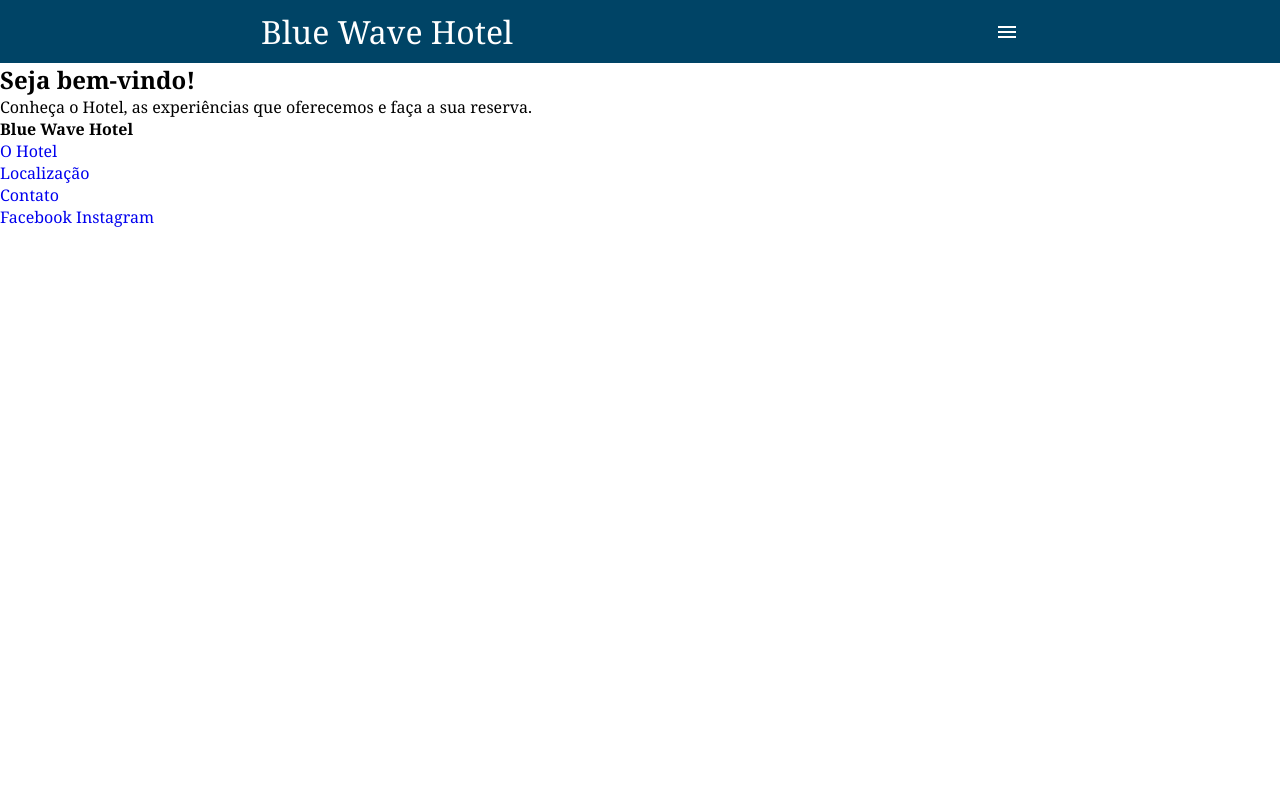
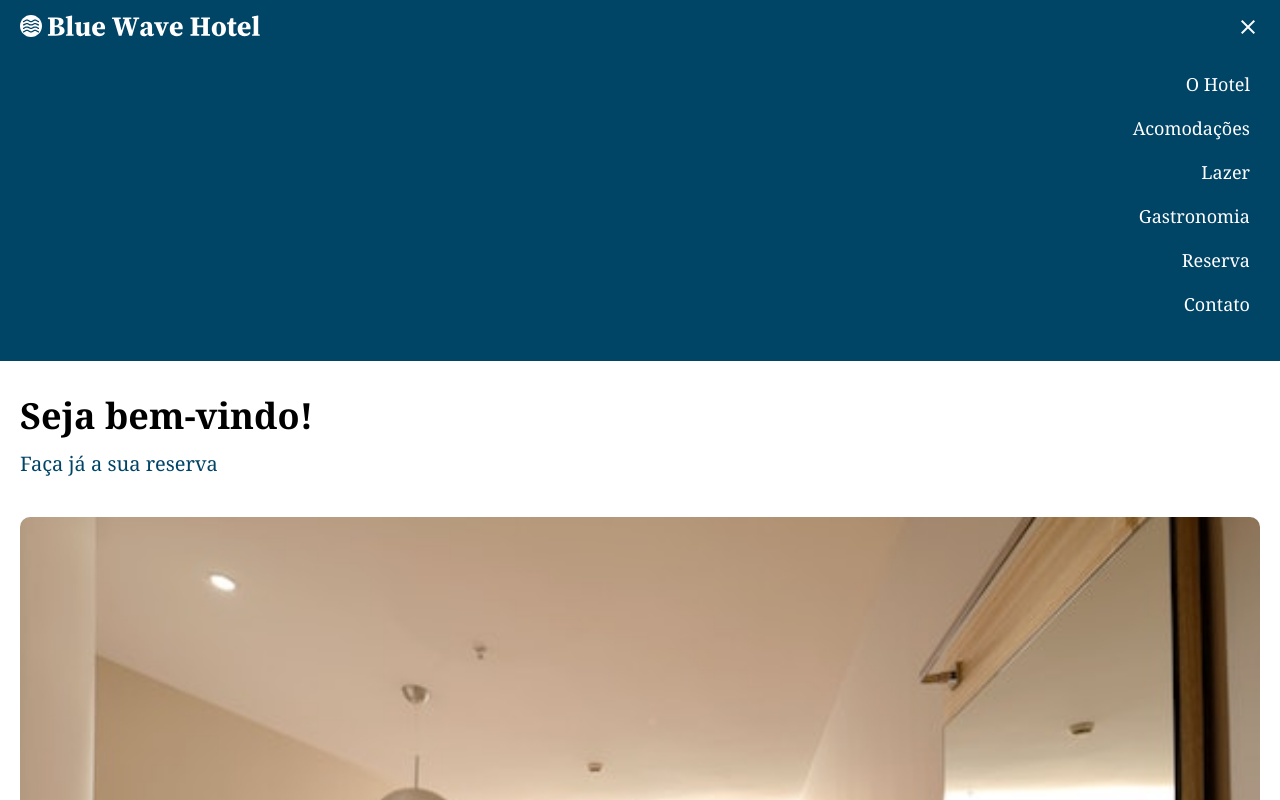
Before and after one commit to fredericompereira/projeto-hotel, a plain HTML site: page index.html in a window 1280 px wide. Both pictures are taken after a click on the element "menu". Shown: the top 800 px of the page. Drawn offline with nearby package versions, Linux system fonts and the light colour scheme; a web font is replaced by a local one.

Commit message:
Grande atualização de conteúdos e estilos

```diff
--- a/estilos/style.css
+++ /dev/null
@@ -1,74 +0,0 @@
-@charset "UTF-8";
-@import url('https://fonts.googleapis.com/css2?family=Calistoga&display=swap');
-@import url('https://fonts.googleapis.com/css2?family=Source+Serif+Pro:ital,wght@0,300;0,400;0,700;1,300;1,400;1,700&display=swap');
-
-:root {
-    --fonte-titulo: 'Calistoga', Georgia, 'Times New Roman', Times, serif;
-    --peso-titulo: 400;
-    --fonte-texto: 'Source Serif Pro', Georgia, 'Times New Roman', Times, serif;
-    --cor1: hsl(200, 100%, 10%);
-    --cor2: hsl(200, 100%, 20%);
-    --cor3: hsl(200, 100%, 30%);
-    --cor4: hsl(200, 100%, 40%);
-}
-
-* {
-    margin: 0;
-    padding: 0;
-}
-
-body {
-    font-family: var(--fonte-texto);
-}
-
-a {
-    text-decoration: none;
-}
-
-.cabecalho-site {
-    padding: 10px 20px;
-    background-color: var(--cor2);
-    display: flex;
-    flex-direction: row;
-    justify-content: space-around;
-    align-items: center;
-
-    gap: 20px 0;
-}
-
-.titulo-site {
-    font-family: var(--fonte-titulo);
-    font-size: 2em;
-    font-weight: var(--peso-titulo);
-}
-
-.link-titulo-site {
-    color: white;
-}
-
-.botao-menu {
-    color: white;
-    cursor: pointer;
-}
-
-.botao-menu.botao-fechar {
-    display: none;
-}
-
-.menu-site {
-    display: none;
-}
-
-.item-menu-site {
-    list-style-type: none;
-    font-size: 1.25em;
-    text-align: right;
-}
-
-.link-menu-site {
-    color: white;
-}
-
-.item-menu-rodape {
-    list-style-type: none;
-}
--- a/index.html
+++ b/index.html
@@ -5,47 +5,84 @@
     <meta http-equiv="X-UA-Compatible" content="IE=edge">
     <meta name="viewport" content="width=device-width, initial-scale=1.0">
     <title>Blue Wave Hotel</title>
-    <link rel="stylesheet" href="estilos/style.css">
-    <link rel="stylesheet" href="estilos/media-query.css">
+    <link rel="shortcut icon" href="images/favicon.svg" type="image/x-icon">
+    <link rel="stylesheet" href="styles/style.css">
+    <link rel="stylesheet" href="styles/media-query.css">
     <link rel="stylesheet" href="https://fonts.googleapis.com/css2?family=Material+Symbols+Outlined:opsz,wght,FILL,GRAD@24,400,0,0"/>
 </head>
-<body>
-    <header class="cabecalho-site">
-        <h1 class="titulo-site"><a href="index.html" class="link-titulo-site">Blue Wave Hotel</a></h1>
-        <span class="material-symbols-outlined botao-menu botao-abrir" onclick="abrirMenu()">menu</span>
-        <span class="material-symbols-outlined botao-menu botao-fechar" onclick="fecharMenu()">close</span>
-        <nav class="menu-site">
+<body class="site-body" onresize="changeSize()">
+    <header class="site-header">
+        <div class="header-container">
+            <a href="index.html">
+                <img src="images/logo.svg" alt="Logo" width="240px" height="22px" class="header-container-logo">
+            </a>
+            <span class="material-symbols-outlined header-container-button" id="open-button" onclick="clickMenu()">menu</span>
+            <span class="material-symbols-outlined header-container-button" id="close-button" onclick="clickMenu()">close</span>
+        </div>
+
+        <nav class="header-menu">
             <ul>
-                <li class="item-menu-site"><a href="#" class="link-menu-site">O Hotel</a></li>
-                <li class="item-menu-site"><a href="#" class="link-menu-site">Acomodações</a></li>
-                <li class="item-menu-site"><a href="#" class="link-menu-site">Lazer</a></li>
-                <li class="item-menu-site"><a href="#" class="link-menu-site">Gastronomia</a></li>
-                <li class="item-menu-site"><a href="#" class="link-menu-site">Reserva</a></li>
-                <li class="item-menu-site"><a href="#" class="link-menu-site">Contato</a></li>
+                <li class="header-menu-item"><a href="#" class="header-menu-link">O Hotel</a></li>
+                <li class="header-menu-item"><a href="#" class="header-menu-link">Acomodações</a></li>
+                <li class="header-menu-item"><a href="#" class="header-menu-link">Lazer</a></li>
+                <li class="header-menu-item"><a href="#" class="header-menu-link">Gastronomia</a></li>
+                <li class="header-menu-item"><a href="#" class="header-menu-link">Reserva</a></li>
+                <li class="header-menu-item"><a href="#" class="header-menu-link">Contato</a></li>
             </ul>
         </nav>
     </header>
 
-    <main class="conteudo-site">
-        <section class="secao-conteudo-site secao1-conteudo-site">
-            <h1 class="titulo-secao1-conteudo-site">Seja bem-vindo!</h1>
-            <p class="texto-secao1-conteudo-site">Conheça o Hotel, as experiências que oferecemos e faça a sua reserva.</p>
+    <main class="site-main">
+        <section class="main-section">
+            <h1 class="main-title">Seja bem-vindo!</h1>
+            <p class="main-text"><a href="#" class="main-link">Faça já a sua reserva</a></p>
+        </section>
+
+        <section class="main-section">
+            <img src="images/room2.jpg" alt="Área da piscina" width="100%">
+            <div class="section-container">
+                <h2 class="section-title">Acomodações</h2>
+                <p class="section-text">Conheça nossas acomodações</p>
+            </div>
+        </section>
+
+        <section class="main-section">
+            <img src="images/waterpool.jpg" alt="Área da piscina" width="100%">
+            <div class="section-container">
+                <h2 class="section-title">Áreas de lazer</h2>
+                <p class="section-text">Confira nossas opções de lazer para você e sua família</p>
+            </div>
         </section>
     </main>
 
-    <footer class="rodape-site">
-        <h4 class="titulo-site-rodape">Blue Wave Hotel</h4>
-        <nav class="menu-rodape">
+    <footer class="site-footer">
+        <h4 class="footer-title"><a href="index.html">Blue Wave Hotel</a></h4>
+
+        <nav class="footer-menu">
             <ul>
-                <li class="item-menu-rodape"><a href="#" class="link-menu-rodape">O Hotel</a></li>
-                <li class="item-menu-rodape"><a href="#" class="link-menu-rodape">Localização</a></li>
-                <li class="item-menu-rodape"><a href="#" class="link-menu-rodape">Contato</a></li>
+                <li class="footer-menu-item">
+                    <a href="#" class="footer-menu-link">O Hotel</a>
+                </li>
+                <li class="footer-menu-item">
+                    <a href="#" class="footer-menu-link">Localização</a>
+                </li>
+                <li class="footer-menu-item">
+                    <a href="#" class="footer-menu-link">Contato</a>
+                </li>
+            </ul>
+
+        </nav>
+        <nav class="footer-social">
+            <ul>
+                <li class="footer-social-item">
+                    <a href="#" target="_blank" rel="noopener noreferrer" class="footer-social-link">Facebook</a>
+                </li>
+                <li class="footer-social-item">
+                    <a href="#" target="_blank" rel="noopener noreferrer" class="footer-social-link">Instagram</a>
+                </li>
             </ul>
         </nav>
-        <nav class="social-rodape">
-            <a href="#" target="_blank" rel="noopener noreferrer" class="link-social-rodape">Facebook</a>
-            <a href="#" target="_blank" rel="noopener noreferrer" class="link-social-rodape">Instagram</a>
-        </nav>
     </footer>
+    <script src="js/script.js"></script>
 </body>
 </html>
--- /dev/null
+++ b/js/script.js
@@ -0,0 +1,35 @@
+var headerMenu = document.getElementsByClassName('header-menu')[0];
+var openButton = document.getElementById('open-button');
+var closeButton = document.getElementById('close-button');
+
+function clickMenu() {
+    if (openButton.style.display == 'none') {
+        openButton.style.display = 'block'
+    } else {
+        openButton.style.display = 'none'
+    }
+
+    if (closeButton.style.display == 'block') {
+        closeButton.style.display = 'none'
+    } else {
+        closeButton.style.display = 'block'
+    }
+
+    if (headerMenu.style.display == 'block') {
+        headerMenu.style.display = 'none'
+    } else {
+        headerMenu.style.display = 'block'
+    }
+}
+
+function changeSize() {
+    if (window.innerWidth >= 768) {
+        openButton.style.display = 'none'
+        closeButton.style.display = 'none'
+        headerMenu.style.display = 'block'
+    } else {
+        openButton.style.display = 'block'
+        closeButton.style.display = 'none'
+        headerMenu.style.display = 'none'
+    }
+}
--- /dev/null
+++ b/styles/style.css
@@ -0,0 +1,135 @@
+@charset "UTF-8";
+@import url('https://fonts.googleapis.com/css2?family=Source+Serif+Pro:ital,wght@0,300;0,400;0,700;1,300;1,400;1,700&display=swap');
+
+:root {
+    font-size: 62.5%; /* = 10px */
+    --font-family-site: 'Source Serif Pro', Georgia, 'Times New Roman', Times, serif;
+    --font-size-h1: 3.6rem;
+    --font-size-h2: 3.2rem;
+    --font-size-h3: 2.8rem;
+    --font-size-h4: 2.4rem;
+    --font-size-p: 1.8em;
+    --color1: hsl(200, 100%, 10%);
+    --color2: hsl(200, 100%, 20%);
+    --color3: hsl(200, 100%, 30%);
+    --color4: hsl(200, 100%, 40%);
+}
+
+* {
+    margin: 0;
+    padding: 0;
+    box-sizing: border-box;
+}
+
+body {
+    font-family: var(--font-family-site);
+    font-size: var(--font-size-p);
+}
+
+a {
+    text-decoration: none;
+}
+
+.site-header {
+    padding: 15px 20px;
+    background-color: var(--color2);
+    display: flex;
+    flex-direction: column;
+}
+
+.header-container {
+    display: flex;
+    flex-direction: row;
+    justify-content: space-between;
+    align-items: flex-start;
+}
+
+.header-container-button {
+    color: white;
+    cursor: pointer;
+}
+
+#close-button {
+    display: none;
+}
+
+.header-menu {
+    display: none;
+    margin: 20px 0;
+}
+
+.header-menu-item {
+    list-style-type: none;
+}
+
+.header-menu-link {
+    display: block;
+    padding: 10px;
+    color: white;
+    text-align: right;
+}
+
+.header-menu-link:hover {
+    background-color: var(--color1);
+}
+
+.site-main {
+    margin: 30px 0;
+    padding: 0 20px;
+}
+
+.main-section {
+    margin-bottom: 40px;
+    overflow: hidden;
+    border-radius: 10px;
+}
+
+.main-title {
+    font-size: var(--font-size-h1);
+    margin-bottom: 10px;
+}
+
+.main-text {
+    font-size: 2rem;
+}
+
+.main-link {
+    color: var(--color2);
+}
+
+.section-container {
+    margin-top: -6px;
+    padding: 20px;
+    background-color: var(--color3);
+    color: white;
+}
+
+.section-title {
+    font-size: var(--font-size-h2);
+    margin-bottom: 10px;
+}
+
+/* Footer */
+.site-footer {
+    display: flex;
+    flex-direction: column;
+    gap: 20px;
+    padding: 20px;
+    background-color: var(--color2);
+}
+
+.site-footer a {
+    color: white;
+}
+
+.footer-title {
+    font-size: var(--font-size-h4);
+}
+
+.site-footer li {
+    list-style-type: none;
+}
+
+.footer-menu-item, .footer-social-item {
+    margin: 10px 0;
+}
```
Also changed, not shown: script.js (deleted, +0 -11 lines), images/favicon.svg (added), images/logo.svg (added), images/room1.jpg (added), images/room2.jpg (added), images/waterpool.jpg (added), styles/media-query.css (renamed from estilos/media-query.css), 2 other files.
